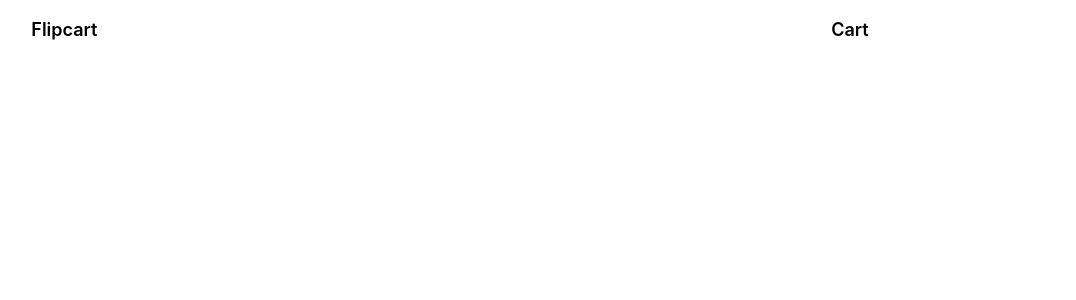
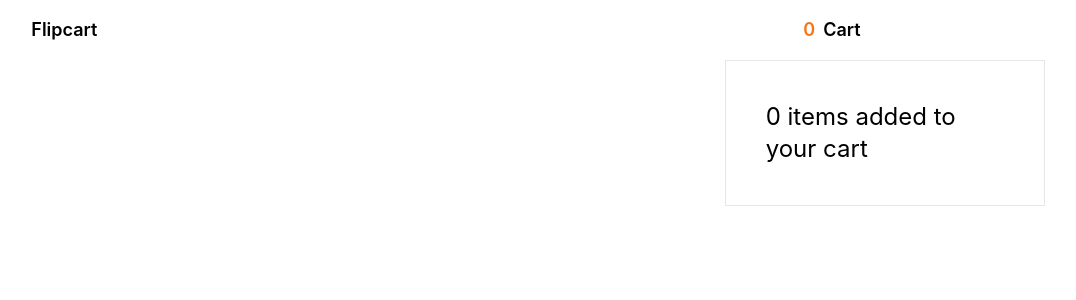
Before and after one commit to rutikwankhade/cart-assignment, a React (Create React App) app: page /cart in a window 1280 px wide. Shown: the top 300 px of the page, without its empty margins (182-1258 px from the left). Built offline with nearby package versions, Linux system fonts and the light colour scheme.

Commit message:
add to cart functionality

```diff
--- a/src/components/Header.js
+++ b/src/components/Header.js
@@ -1,16 +1,20 @@
 import React from 'react';
 import { Link } from 'react-router-dom'
-
+import { useCart } from '../utils/CartContext';
 const Header = () => {
 
-
+    const { totalCartItems } = useCart()
     return (
         <div className="md:w-8/12 text-lg font-semibold mx-auto m-4 flex">
             <Link to="/" className="text-lg">Flipcart</Link>
-            {/* <span>{ totalCartItems}</span> */}
-            <Link to="/cart" className="ml-auto mr-4">Cart</Link>
+
+            <div className="flex ml-auto mr-2">
+                <span className=" text-orange-500 mx-2">{totalCartItems}</span>
+                <Link to="/cart" className="ml-auto mr-4">Cart</Link>
+            </div>
+
         </div>
-     );
+    );
 }
 
 export default Header;
--- a/src/components/ProductCard.js
+++ b/src/components/ProductCard.js
@@ -3,13 +3,18 @@ import React, { useState, useEffect } from 'react';
 
 import { useCart } from '../utils/CartContext';
 
-const ProductCard = ({ product, handleAddToCart }) => {
+const ProductCard = ({ product, showSaveForLaterButton}) => {
 
-    const { setCartItems, cartItems } = useCart()
+    const { setCartItems, cartItems, savedItems, setSavedItems } = useCart()
 
     const addToCart = (product) => {
         setCartItems([...cartItems, product])
     }
+
+     const addToSaveForLater = (product) => {
+        setSavedItems([...savedItems, product])
+    }
+
 
 
 
@@ -32,6 +37,15 @@ const ProductCard = ({ product, handleAddToCart }) => {
                     className="border m-2 p-2 rounded-lg hover:bg-orange-400 hover:text-white w-full mx-auto font-semibold text-center">
                     ADD TO CART
                 </button>
+
+                {showSaveForLaterButton ?
+                  <button
+                    onClick={() => addToSaveForLater(product)}
+                    className="border m-2 p-2 rounded-lg hover:bg-yellow-400 hover:text-white w-full mx-auto font-semibold text-center">
+                   SAVE FOR LATER
+                    </button> :
+                   <div></div>
+            }
             </div>
         </div>
     );
--- a/src/pages/cart.js
+++ b/src/pages/cart.js
@@ -3,18 +3,28 @@ import ProductCard from '../components/ProductCard'
 import { useCart } from '../utils/CartContext';
 const Cart = () => {
 
-    const { cartItems, setCartItems } = useCart()
+    const { cartItems, setCartItems, totalCartItems } = useCart()
 
 
 
 
     return (
-        <div>
-            {cartItems.map(product => {
-                return <ProductCard product={ product} />
-            })}
+        <div className="flex justify-center">
+
+
+
+            <div className="w-8/12 flex flex-wrap">
+                {cartItems.map(product => {
+                    return <ProductCard product={product} showSaveForLaterButton={true} />
+                })}
+            </div>
+
+            <div className="w-1/4 border p-10">
+                <h1 className="text-2xl">{totalCartItems } items added to your cart</h1>
+            </div>
+
         </div>
-     );
+    );
 }
 
 export default Cart;
--- a/src/utils/CartContext.js
+++ b/src/utils/CartContext.js
@@ -2,11 +2,6 @@ import React, { useContext, useEffect, useState } from 'react';
 
 
 const CartContext = React.createContext()
-
-
-
-
-
 
 
 export function useCart() {
@@ -15,11 +10,15 @@ export function useCart() {
 export function CartContextProvider({ children }) {
 
     const [cartItems, setCartItems] = useState([])
+    const [savedItems, setSavedtems] = useState([])
+
 
 
     const state = {
         cartItems,
         setCartItems,
+        savedItems,
+        setSavedtems,
         totalCartItems: cartItems.length
     }
 
```
